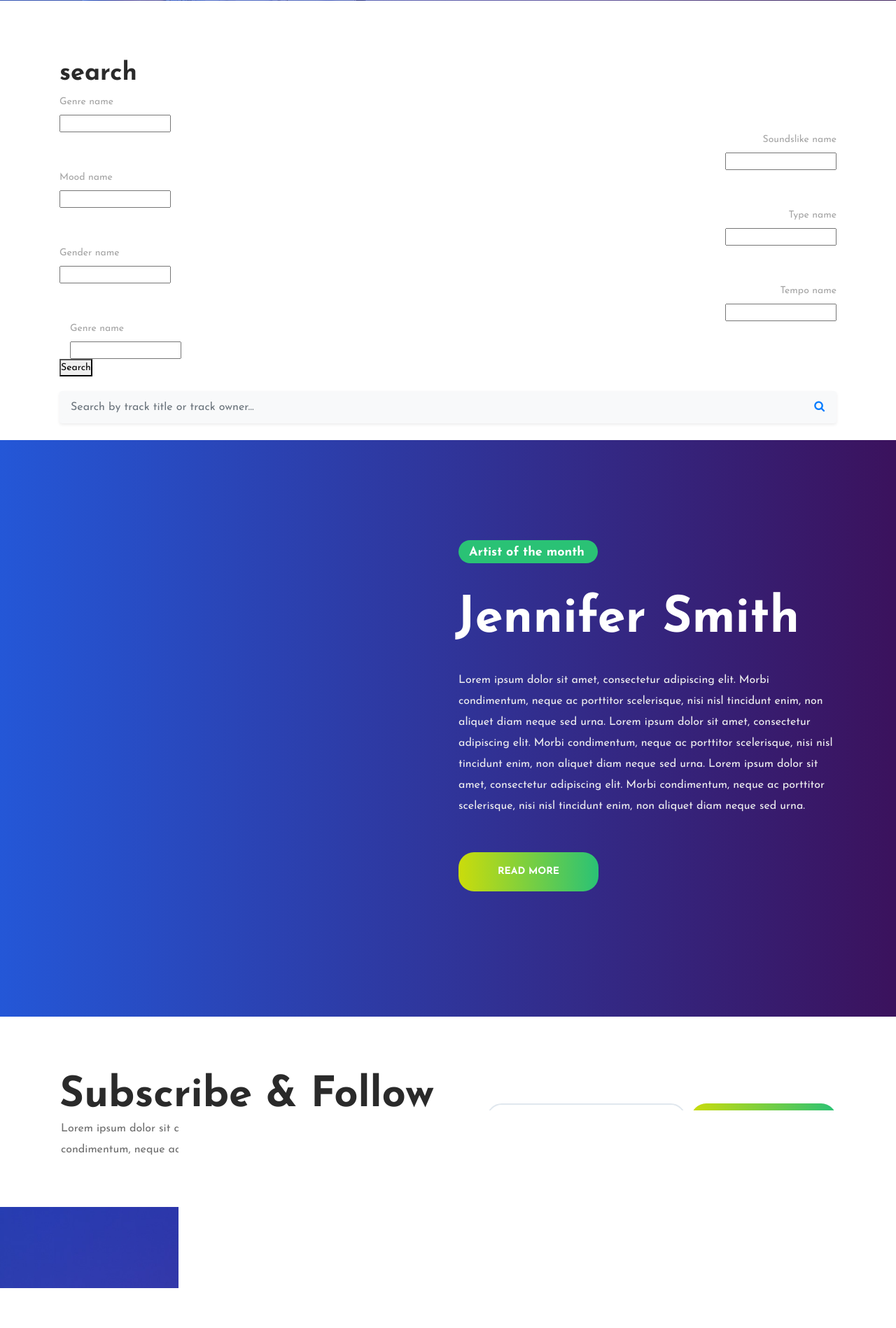
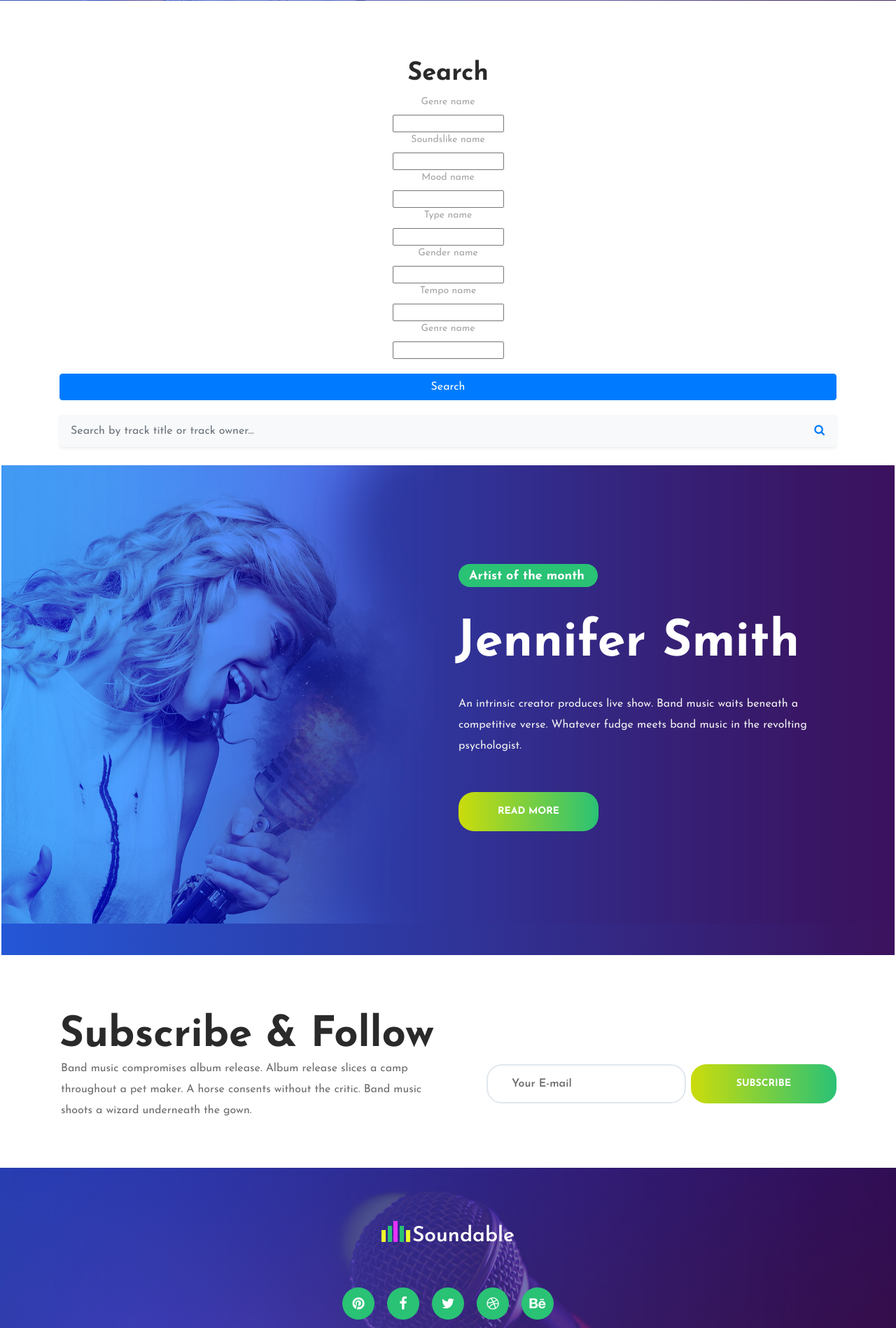
Before and after one commit to Danieldev28/Soundable, a Django app: page /songs/ in a window 1280 px wide. Shown: the part 446-2344 px from the top of the page at 70% size. Run offline with Django 3.2, Linux system fonts and the light colour scheme; data that the repository does not hold is empty; parts of the project's set-up code (start-up, migrations or seed data) failed here and were passed over; some libraries are stand-ins or nearby versions.

Commit message:
Code clean up, rearanging form menus, readme file initiated, testing submission buttons

```diff
--- a/Soundable/forms.py
+++ b/Soundable/forms.py
@@ -47,11 +47,9 @@ class EditProfileForm(UserChangeForm):
     class Meta:
         model = CustomUser
         fields = (
-        'first_name',
+         'first_name',
         'last_name',
         'address',
         'phone',
         'email',
-
-
         )
--- a/Soundable/static/css/style.css
+++ b/Soundable/static/css/style.css
@@ -11,13 +11,23 @@
     padding-right:10%;
 }
 
-/*.submit-your-song{*/
+.submit-your-song{
+    text-align:center;
+}
 
+.form-container{
+    text-align:center;
+}
 
+.center{
+    text-align: center;
+}
 .profile-heading {
     text-align:center;
 }
-
+.center-align{
+    text-align:center;
+}
 .border-box {
     border-style:solid;
 }
@@ -58,37 +68,43 @@ a:hover
     text-align:center;
 }
 
-#div_id_genre__name{
-text-align:left;
+.control-label{
+  text-align:center;
+}
+.control-group{
+    text-align: center;
+}
+#id_genre__name{
+text-align: center;
 
 }
 
-#div_id_soundslike__name {
-    text-align:right;
+#id_soundslike__name {
+
 }
 
 
-#div_id_mood__name{
-  text-align:left;
+#id_mood__name{
+
 }
 
-#div_id_Type__name{
+#id_Type__name{
 
-      text-align:right;
+
 }
 
 
-#div_id_gender__name{
-    text-align:left;
+#id_gender__name{
+
 }
 
-#div_id_tempo__name{
-    text-align:right;
+#id_tempo__name{
+
 }
 
 
-#div_id_genre__name.textinput.textInput{
-    text-align:left;
+#id_genre__name{
+
 }
 
 .text-center {
@@ -110,3 +126,8 @@ text-align:right;
     max-height: 240px;
 
 }
+
+.page-margin{
+    padding-left: 150px;
+    padding-right: 150px;
+}
--- a/Soundable/templates/artists.html
+++ b/Soundable/templates/artists.html
@@ -43,20 +43,24 @@
 </div>
 
 <!-- Artists -->
+
+
 	<div class="artists_container">
 		<div class="container">
 			<div class="row">
 				<div class="col">
 
-
-
 <form method="get">
-	<h2>search</h2>
+	<center>
+	<h2>Search</h2>
+	</center>
     {{ filter.form|crispy }}
-    <div class="form-group col-md-6 mb-0">
+    <div class="form-group col-md-12 mb-0">
         {{ filter.form.genre__name|as_crispy_field }}
       </div>
-    <button type="submit">Search</button>
+      <br>
+    <!--<button type="submit">Search</button>--remove after your test it!!!!!!!!***************-->
+    <button type="submit" class="btn btn-primary col-12">Search</button>
   </form>
 					<br>
 					<form action="">
@@ -77,28 +81,21 @@
 						<br>
 						<div class="artist_name">
 							<h3><a href="/artist/{{song.id}}">{{song.creator.first_name}}</a></h3>
-							{{song.downloadfile.url}}
 						</div>
 						<button type="button" class="btn btn-secondary">{{song.name}}</button>
 						<button type="button" class="btn btn-secondary">{{song.time}} Minutes</button>
 						<button type="button" class="btn btn-secondary">{{song.tempo.name}}</button>
-						<button type="button" class="btn btn-secondary">{{song.name}}</button>
 						<div class="options align-it">
-
-							<button type="button" class="btn btn-secondary">play</button>
 						 <button type="button" id="buy-button" class="btn btn-secondary"><a href="{% url 'shop' %}">Buy</button></a>
-							<button type="button" class="btn btn-secondary">save</button>
-
-
 							<div class="dropdown col-12">
 								<button class="btn btn-secondary dropdown-toggle" type="button" id="dropdownMenuButton" data-toggle="dropdown" aria-haspopup="true" aria-expanded="false">
    licensing options:
   </button>
 								<div class="dropdown-menu" aria-labelledby="dropdownMenuButton">
-							<a class="dropdown-item" href="#">Standard Licence</a>
-									<a class="dropdown-item" href="#">Expanded Licence</a>
-									<a class="dropdown-item" href="#">Exclusive Licence</a>
-									<a class="dropdown-item" href="#">Master Licence</a>
+							<a class="dropdown-item" href="{% url 'shop' %}">Standard Licence</a>
+									<a class="dropdown-item" href="{% url 'shop' %}">Expanded Licence</a>
+									<a class="dropdown-item" href="{% url 'shop' %}">Exclusive Licence</a>
+									<a class="dropdown-item" href="{% url 'shop' %}">Master Licence</a>
 								</div>
 							</div>
 						</div>
@@ -116,10 +113,6 @@ Your browser does not support the audio element.
 
 			</div>
 		</div>
-
-
-
-
 	</div>
 <!--</div>-->
 </div>
@@ -134,7 +127,9 @@ Your browser does not support the audio element.
 <!-- Featured Artist -->
 
 <div class="featured_artist">
-	<div class="background_image" style="{%static 'background-image:url(images/featured_artist_1.jpg)' %}"></div>
+	<div class="background_image" ></div>
+	<div class="background_image song_image ml-lg-auto order-lg-2 order-1"><img src="{%static 'images/featured_artist_1.jpg' %}"alt=""></div>
+
 	<div class="container">
 		<div class="row row-lg-eq-height">
 
@@ -146,9 +141,7 @@ Your browser does not support the audio element.
 						<h1>Jennifer Smith</h1>
 					</div>
 					<div class="featured_artist_text">
-						<p>Lorem ipsum dolor sit amet, consectetur adipiscing elit. Morbi condimentum, neque ac porttitor scelerisque, nisi nisl tincidunt enim, non aliquet diam neque sed urna. Lorem ipsum dolor sit amet, consectetur adipiscing elit. Morbi condimentum, neque
-							ac porttitor scelerisque, nisi nisl tincidunt enim, non aliquet diam neque sed urna. Lorem ipsum dolor sit amet, consectetur adipiscing elit. Morbi condimentum, neque ac porttitor scelerisque, nisi nisl tincidunt enim, non aliquet diam neque sed
-							urna.</p>
+						<p>An intrinsic creator produces live show. Band music waits beneath a competitive verse. Whatever fudge meets band music in the revolting psychologist.</p>
 					</div>
 					<div class="button featured_artist_button"><a href="songs">read more</a></div>
 				</div>
@@ -171,7 +164,7 @@ Your browser does not support the audio element.
 						<h1>Subscribe & Follow</h1>
 					</div>
 					<div class="newsletter_text">
-						<p>Lorem ipsum dolor sit amet, consectetur adipiscing elit. Morbi condimentum, neque ac porttitor scelerisque.</p>
+						<p>Band music compromises album release. Album release slices a camp throughout a pet maker. A horse consents without the critic. Band music shoots a wizard underneath the gown. </p>
 					</div>
 				</div>
 			</div>
--- a/Soundable/templates/blog.html
+++ b/Soundable/templates/blog.html
@@ -13,11 +13,6 @@
 <link rel="stylesheet" type="text/css" href="{%static 'styles/blog_responsive.css' %}">
 {%endblock%}
 {% block content %}
-
-
-	<!-- Header -->
-
-
 
 	<!-- Home -->
 
--- a/Soundable/templates/profile.html
+++ b/Soundable/templates/profile.html
@@ -33,13 +33,16 @@
 
 <div class="app">
 	<h1 class="profile-heading">My Profile</h1>
-	<div class="container" style="margin: 0px 34%">
+	<div class="container" style="margin: 0px 38%">
 		<div class="row row-lg-eq-height">
 
 			 <!--App Image -->
 			<div class="col-lg-6 order-lg-1 order-2 app_col text-center">
 				<div class="app_image">
 					<img src="{%static 'images/jason-leung-Xaanw0s0pMk-unsplash.jpg' %}" alt="">
+					 <!--<div class= "container">-->
+<!--	<div class="row">-->
+		<!--<div class="col-6">-->
 
 <p>First Name*:<b>{{profile.first_name}}</p>
 <p>Last Name*:<b>{{profile.last_name}}</p>
```
Also changed, not shown: Soundable/templates/artist.html (+4 -29 lines), Soundable/templates/base.html (+0 -23 lines), Soundable/templates/edit_profile.html (+2 -7 lines), Soundable/templates/index.html (+5 -110 lines), Soundable/templates/shop.html (+0 -7 lines), Soundable/templates/songupload.html (+5 -7 lines), README.md, Soundable/static/styles/artists.css (line endings or trailing spaces), 2 other files.
